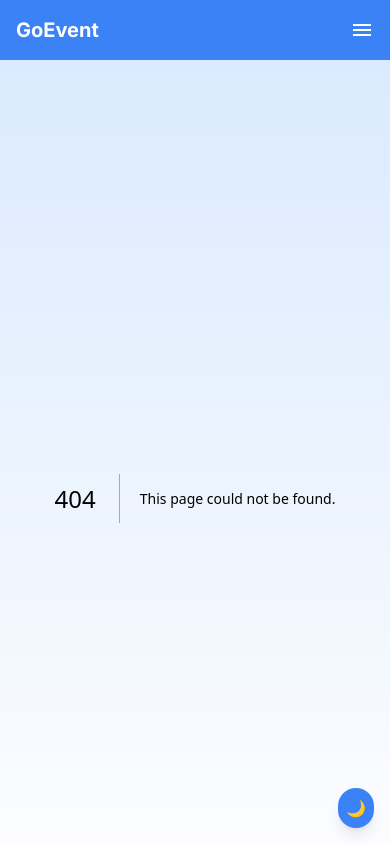
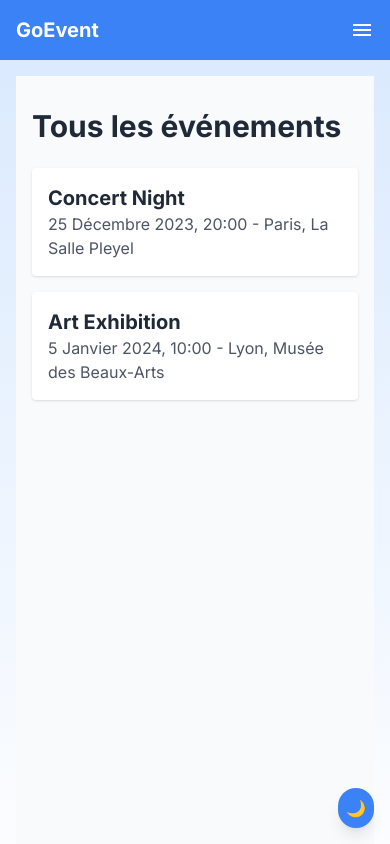
Before and after one commit to s6serge/goevents-app, a Next.js app: page /events in a window 390 px wide. Before the commit this address had no page. Shown: the top 844 px of the page. Built offline with nearby package versions, Linux system fonts and the light colour scheme.

Commit message:
Improve responsiveness of EventCards

```diff
--- /dev/null
+++ b/app/events/page.jsx
@@ -0,0 +1,38 @@
+// app/events/page.jsx
+import Link from 'next/link';
+
+export default function EventsOverview() {
+  return (
+    <div className="py-8 bg-gray-50 dark:bg-gray-900 min-h-screen">
+      <div className="container mx-auto px-4">
+        <h1 className="text-3xl font-bold mb-6 text-gray-800 dark:text-white">
+          Tous les événements
+        </h1>
+        <ul className="space-y-4">
+          <li>
+            <Link
+              href="/event1"
+              className="block p-4 bg-white dark:bg-gray-800 shadow rounded hover:bg-gray-100 dark:hover:bg-gray-700"
+            >
+              <h2 className="text-xl font-bold text-gray-800 dark:text-white">Concert Night</h2>
+              <p className="text-gray-600 dark:text-gray-300">
+                25 Décembre 2023, 20:00 - Paris, La Salle Pleyel
+              </p>
+            </Link>
+          </li>
+          <li>
+            <Link
+              href="/event2"
+              className="block p-4 bg-white dark:bg-gray-800 shadow rounded hover:bg-gray-100 dark:hover:bg-gray-700"
+            >
+              <h2 className="text-xl font-bold text-gray-800 dark:text-white">Art Exhibition</h2>
+              <p className="text-gray-600 dark:text-gray-300">
+                5 Janvier 2024, 10:00 - Lyon, Musée des Beaux-Arts
+              </p>
+            </Link>
+          </li>
+        </ul>
+      </div>
+    </div>
+  );
+}
--- a/app/page.jsx
+++ b/app/page.jsx
@@ -1,3 +1,6 @@
+// app/page.jsx
+import Link from 'next/link';
+
 export default function Home() {
   return (
     <div className="h-screen flex items-center justify-center text-white relative">
@@ -19,9 +22,12 @@ export default function Home() {
         <p className="text-lg md:text-xl mb-8 animate-float-delay">
           Découvrez les meilleurs événements près de chez vous.
         </p>
-        <button className="bg-blue-500 hover:bg-blue-600 text-white px-6 py-3 rounded-lg animate-bounce">
+        <Link
+          href="/events"
+          className="bg-blue-500 hover:bg-blue-600 text-white px-6 py-3 rounded-lg animate-bounce"
+        >
           Voir les événements
-        </button>
+        </Link>
       </div>
     </div>
   );
```
Also changed, not shown: public/art.svg (added), public/concert.svg (added).
